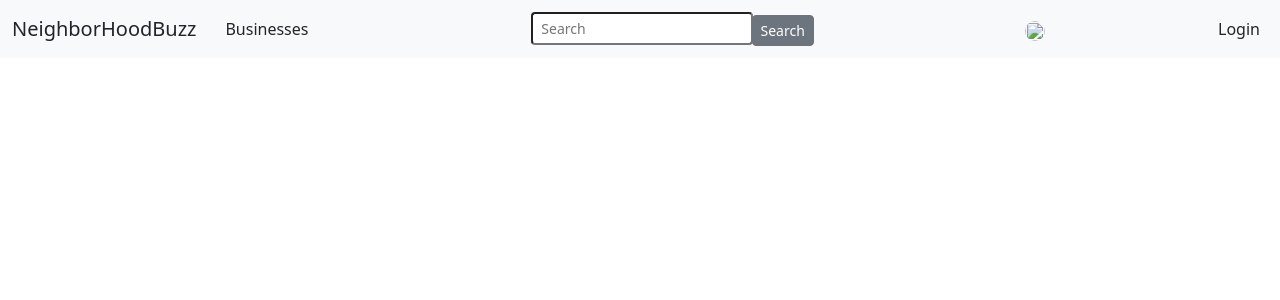
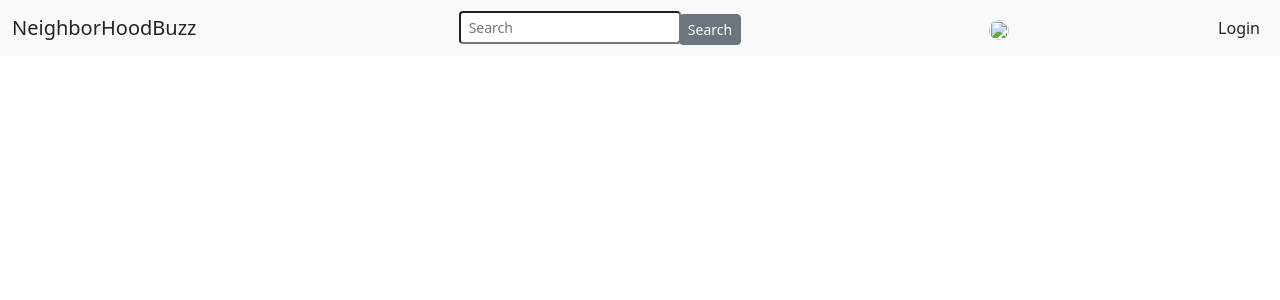
Before and after one commit to JoyMarocho/NeighborhoodBuzz, a Django app: page / in a window 1280 px wide. Shown: the top 300 px of the page. Run offline with Django 4.2, Linux system fonts and the light colour scheme; some libraries are stand-ins or nearby versions.

Commit message:
debugging

```diff
--- a/buzz/templates/navbar.html
+++ b/buzz/templates/navbar.html
@@ -12,8 +12,6 @@
             <span class="navbar-toggler-icon"></span>
             </button>
             <div class="collapse navbar-collapse" id="navbarSupportedContent">
-
-            <a class="py-2 d-block btn d-md-inline-block" href="{% url 'businesses' user.profile.neighborhood.id %}">Businesses</a>
 
             <ul class="navbar-nav me-auto mb-2 mb-lg-0">
                 <li class="nav-item">
```
Also changed, not shown: buzz/migrations/0001_initial.py.
